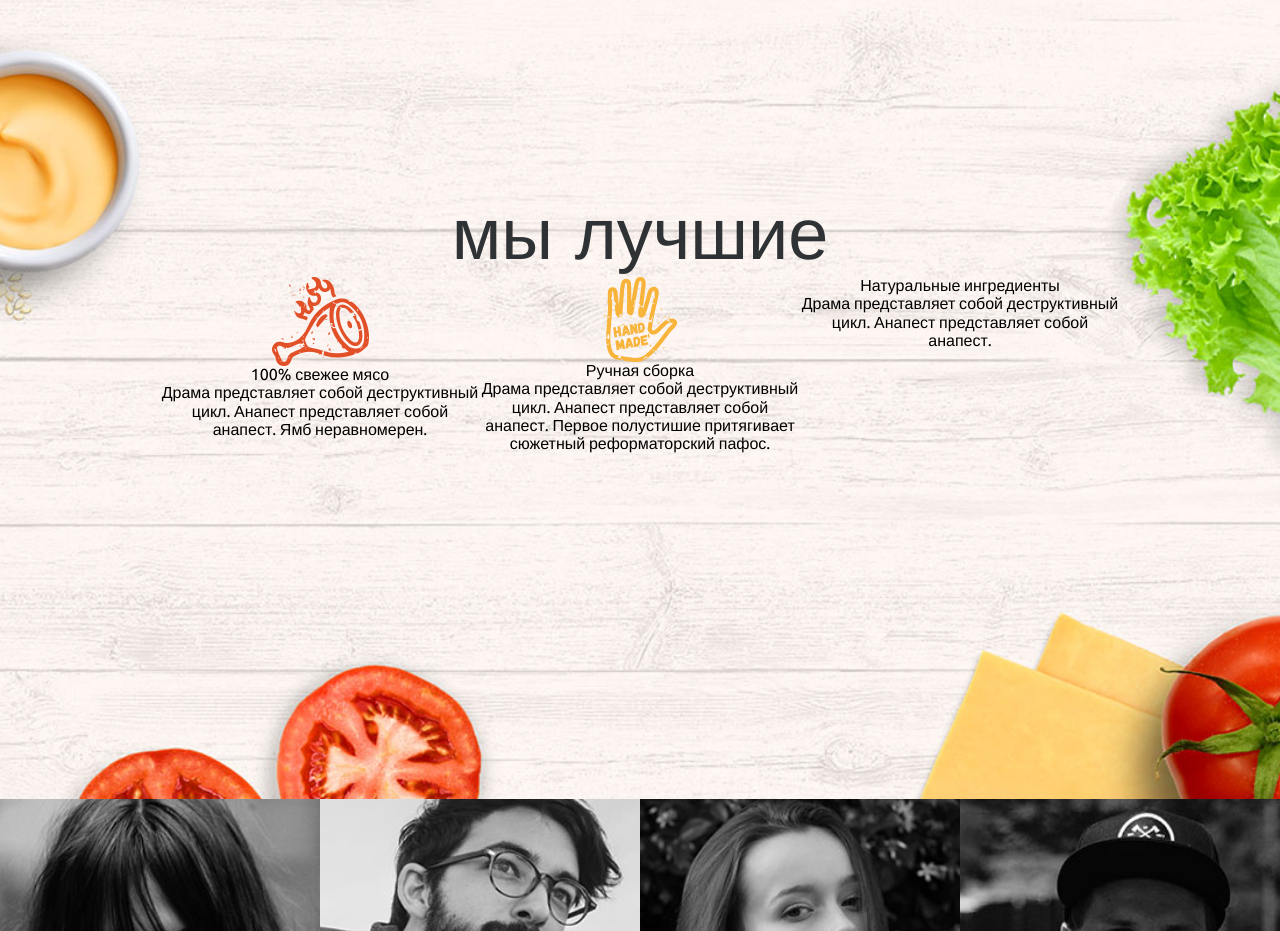
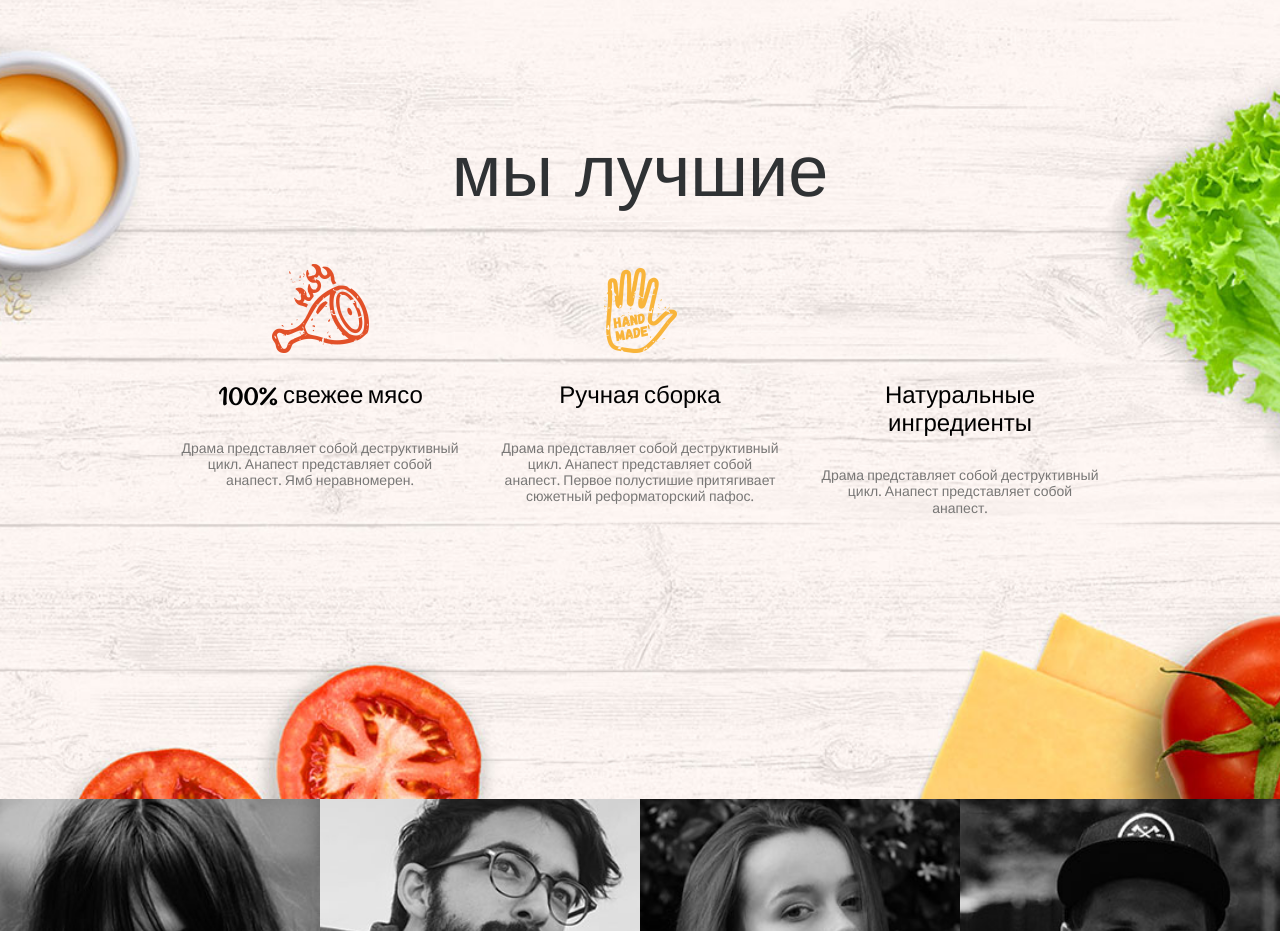
Before and after one commit to log1k1987/html_2, a plain HTML site: page index.html in a window 1280 px wide. Shown: the part 801-1732 px from the top of the page. Drawn offline with Linux system fonts and the light colour scheme; files that its build step writes are made by us from their sources; files whose address does not match are found by name.

```diff
--- a/css/sections/paginator.scss
+++ b/css/sections/paginator.scss
@@ -2,7 +2,7 @@
   position: fixed;
   z-index: 1;
   right: 3%;
-  top: 10%;
+  top: 12%;
   &__item {
     margin-bottom: 15px;
     &:last-child {
--- a/css/sections/section--best.scss
+++ b/css/sections/section--best.scss
@@ -13,14 +13,26 @@
         font-weight: 500;
         font-size: 72px;
         color: #2f3234;
+        margin-bottom: 50px;
   }
+  &__item-pic,
+  &__item-title {
+    margin-bottom: 30px;
+    font-family: "lifehack", helvetica, sans-serif;
+        font-weight: 500;
+        font-size: 24px;
+  }
+
 }
 
 .we-best__list {
   display: flex;
+  align-items: baseline;
 }
 .we-best__item {
   flex: 1;
+  padding-left: 2%;
+  padding-right: 2%;
 }
 .we-best__item-pic {
   display: flex;
@@ -30,3 +42,7 @@
 .we-best__item-info {
   text-align: center;
 }
+.we-best__item-info {
+ color: #787776;
+ font-size: 14px;
+}
--- a/css/sections/section--reviews.scss
+++ b/css/sections/section--reviews.scss
@@ -9,9 +9,8 @@
 }
 .reviews__item {
   position: relative;
-  padding: 12.5%;
+  padding: 12.5% 12.5%;
   width: 25%;
-  height: 50%;
   background-size: cover;
 }
 .reviews__description {
```
Also changed, not shown: css/style.css.
